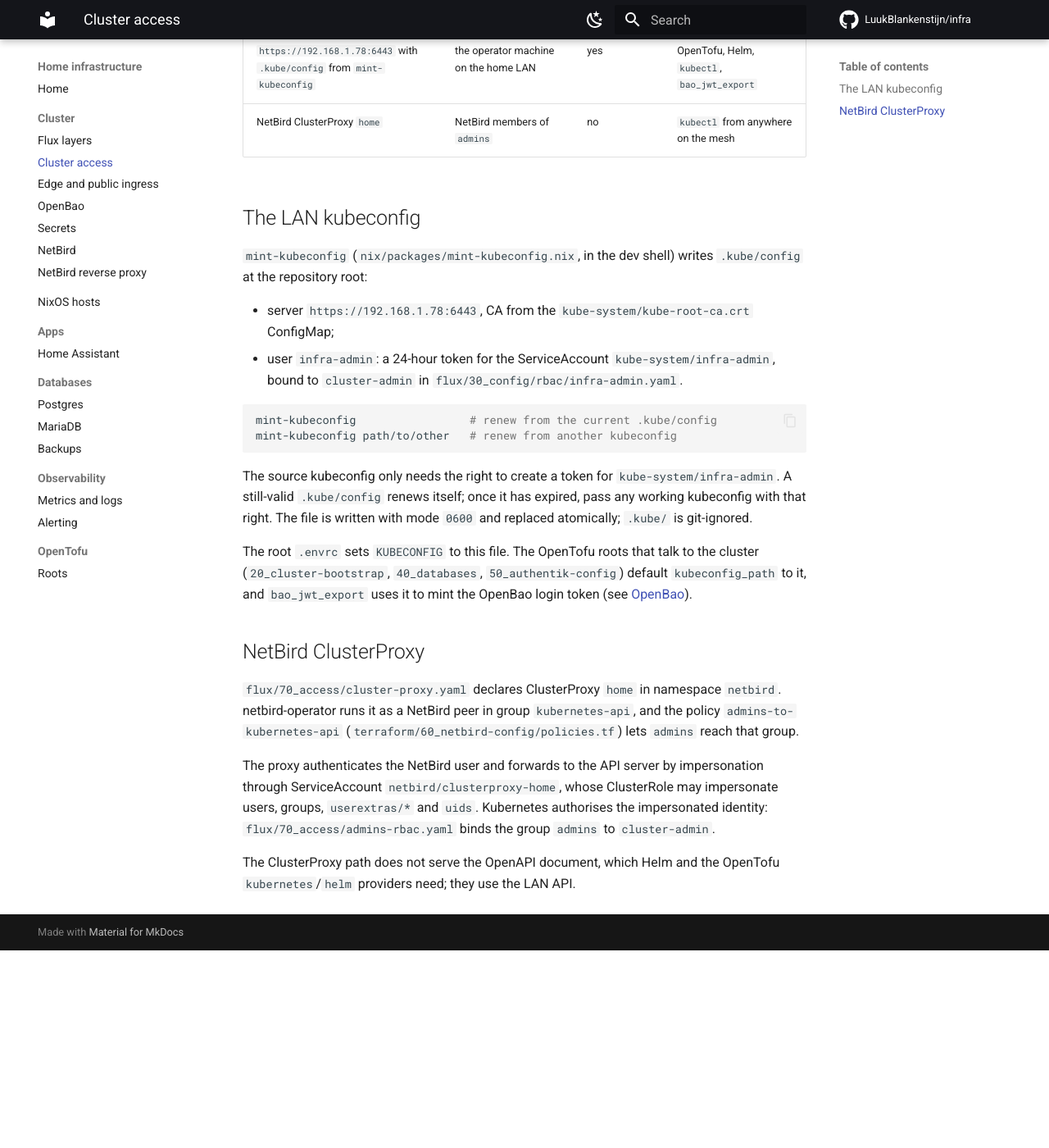
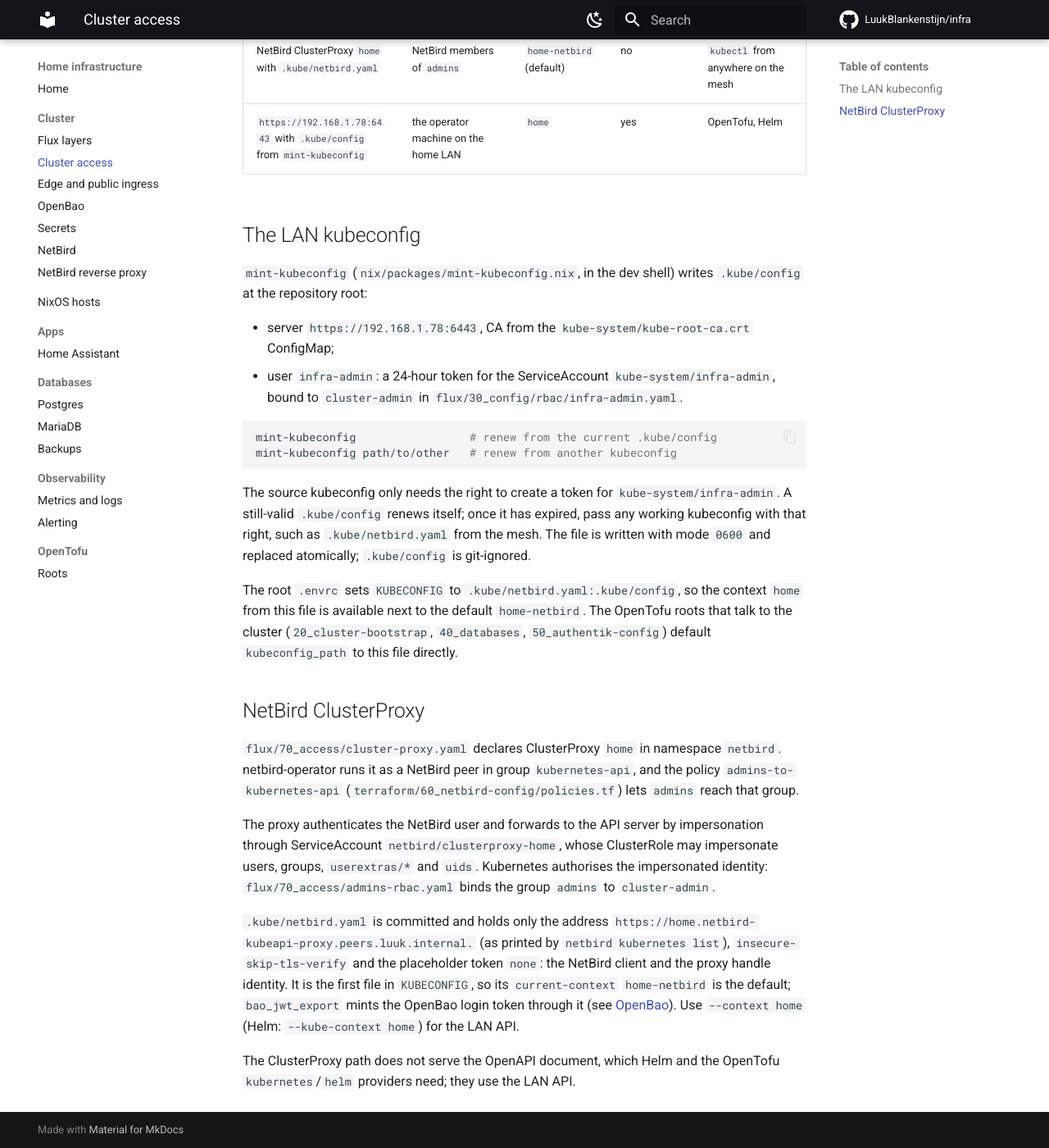
Before and after one commit to LuukBlankenstijn/infra, an MkDocs documentation site: the page built from docs/cluster/access.md, in a window 1280 px wide and 1400 px high, scrolled down 248 px. Shown: the whole window at 82% size. Built offline with MkDocs 1.6.1 and Material for MkDocs 9.7.7, drawn with Linux system fonts in a browser that asks for light colours; comment, search, counter and statistics services are not loaded; before the commit the page ends 1407 px from its top, so only the background shows below that.

Commit message:
Add NetBird ClusterProxy kubeconfig as default kubectl context

```diff
--- a/docs/cluster/access.md
+++ b/docs/cluster/access.md
@@ -2,10 +2,10 @@
 
 Two ways into the Kubernetes API of `home-server`:
 
-| Path | Who | Serves OpenAPI | Use for |
-| --- | --- | --- | --- |
-| `https://192.168.1.78:6443` with `.kube/config` from `mint-kubeconfig` | the operator machine on the home LAN | yes | OpenTofu, Helm, `kubectl`, `bao_jwt_export` |
-| NetBird ClusterProxy `home` | NetBird members of `admins` | no | `kubectl` from anywhere on the mesh |
+| Path | Who | Context | Serves OpenAPI | Use for |
+| --- | --- | --- | --- | --- |
+| NetBird ClusterProxy `home` with `.kube/netbird.yaml` | NetBird members of `admins` | `home-netbird` (default) | no | `kubectl` from anywhere on the mesh |
+| `https://192.168.1.78:6443` with `.kube/config` from `mint-kubeconfig` | the operator machine on the home LAN | `home` | yes | OpenTofu, Helm |
 
 ## The LAN kubeconfig
 
@@ -25,13 +25,15 @@ mint-kubeconfig path/to/other   # renew from another kubeconfig
 
 The source kubeconfig only needs the right to create a token for
 `kube-system/infra-admin`. A still-valid `.kube/config` renews itself; once it
-has expired, pass any working kubeconfig with that right. The file is written with mode `0600` and replaced atomically;
-`.kube/` is git-ignored.
+has expired, pass any working kubeconfig with that right, such as
+`.kube/netbird.yaml` from the mesh. The file is written with mode `0600` and
+replaced atomically; `.kube/config` is git-ignored.
 
-The root `.envrc` sets `KUBECONFIG` to this file. The OpenTofu roots that talk
-to the cluster (`20_cluster-bootstrap`, `40_databases`, `50_authentik-config`)
-default `kubeconfig_path` to it, and `bao_jwt_export` uses it to mint the
-OpenBao login token (see [OpenBao](openbao.md#logging-in)).
+The root `.envrc` sets `KUBECONFIG` to `.kube/netbird.yaml:.kube/config`, so
+the context `home` from this file is available next to the default
+`home-netbird`. The OpenTofu roots that talk to the cluster
+(`20_cluster-bootstrap`, `40_databases`, `50_authentik-config`) default
+`kubeconfig_path` to this file directly.
 
 ## NetBird ClusterProxy
 
@@ -46,5 +48,14 @@ ClusterRole may impersonate users, groups, `userextras/*` and `uids`. Kubernetes
 authorises the impersonated identity: `flux/70_access/admins-rbac.yaml` binds the
 group `admins` to `cluster-admin`.
 
+`.kube/netbird.yaml` is committed and holds only the address
+`https://home.netbird-kubeapi-proxy.peers.luuk.internal.` (as printed by
+`netbird kubernetes list`), `insecure-skip-tls-verify` and the placeholder
+token `none`: the NetBird client and the proxy handle identity. It is the first
+file in `KUBECONFIG`, so its `current-context` `home-netbird` is the default;
+`bao_jwt_export` mints the OpenBao login token through it (see
+[OpenBao](openbao.md#logging-in)). Use `--context home` (Helm:
+`--kube-context home`) for the LAN API.
+
 The ClusterProxy path does not serve the OpenAPI document, which Helm and the
 OpenTofu `kubernetes`/`helm` providers need; they use the LAN API.
```
Also changed, not shown: AGENTS.md (+2 -1 lines), docs/cluster/openbao.md (+2 -2 lines), docs/index.md (+1 -1 lines), docs/terraform/roots.md (+2 -2 lines), 3 other files.
